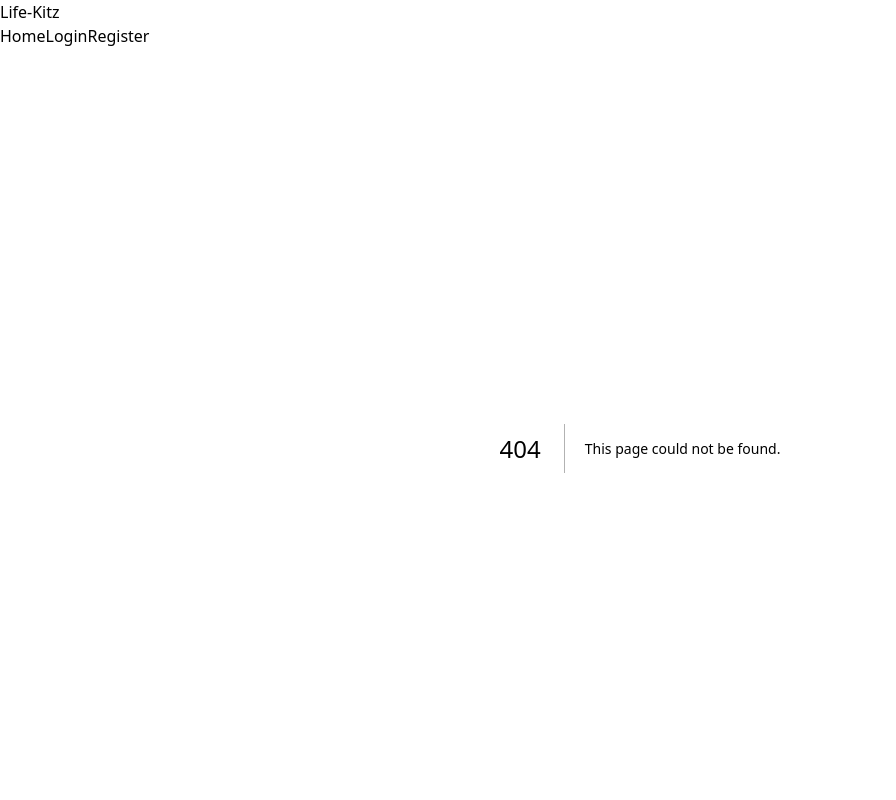
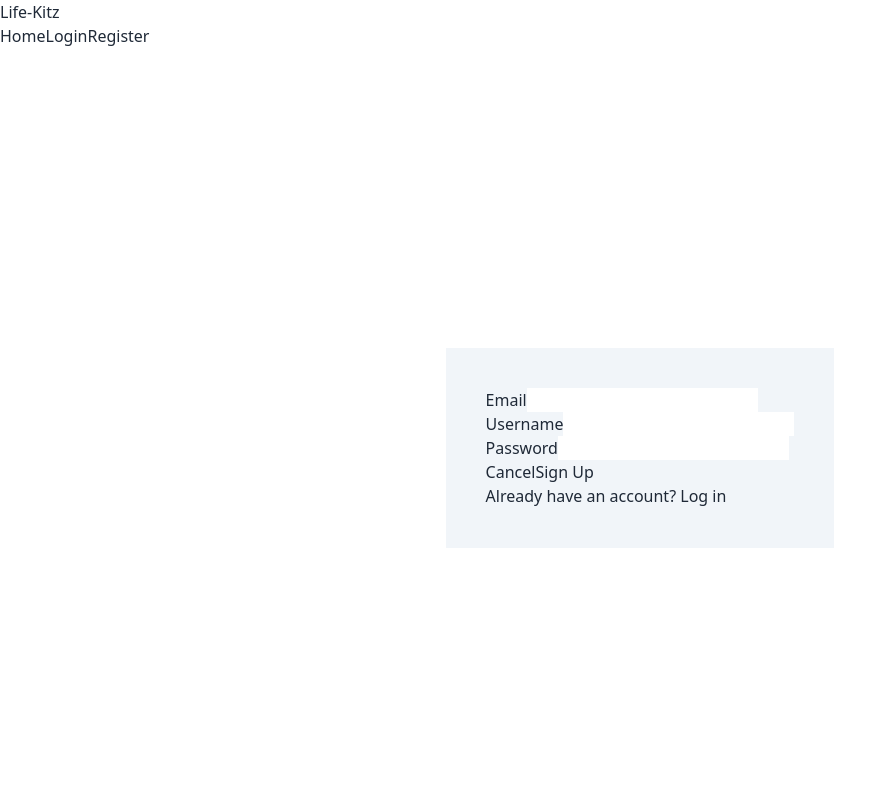
Before and after one commit to mdubelbeis/life-kitz, a Next.js app in the folder frontend/: page /signup in a window 1280 px wide. Before the commit this address had no page. Shown: the top 800 px of the page, without its empty margins (0-896 px from the left). Built offline with nearby package versions, Linux system fonts and the light colour scheme.

Commit message:
init SignUp/Login structure, no logic

```diff
--- /dev/null
+++ b/frontend/components/auth/Forms.tsx
@@ -0,0 +1,31 @@
+import Link from 'next/link';
+import { useRouter } from 'next/router';
+import { useState } from 'react';
+import LoginForm from '../ui/LoginForm';
+import SignUpForm from '../ui/SignUpForm';
+
+const Forms: React.FC = () => {
+  const [email, setEmail] = useState('');
+  const [password, setPassword] = useState('');
+  const [username, setUsername] = useState('');
+  const [accessToken, setAccessToken] = useState('');
+  const [refreshToken, setRefreshToken] = useState('');
+
+  // TODO: Add logic to show either login or signup form
+  const router = useRouter();
+
+  return (
+    <>
+      <div>{router.pathname === '/login' ? <LoginForm /> : <SignUpForm />}</div>
+      <div>
+        {router.pathname === '/login' ? (
+          <Link href="/signup">Want an account? Sign up</Link>
+        ) : (
+          <Link href="/login">Already have an account? Log in</Link>
+        )}
+      </div>
+    </>
+  );
+};
+
+export default Forms;
--- /dev/null
+++ b/frontend/components/ui/FormWrapper.tsx
@@ -0,0 +1,13 @@
+interface FormWrapperProps {
+  children: React.ReactNode;
+}
+
+const FormWrapper: React.FC<FormWrapperProps> = ({ children }) => {
+  return (
+    <section className="flex h-screen w-screen items-center justify-center bg-white">
+      <div className="h-6/12 bg-slate-100 p-10">{children}</div>
+    </section>
+  );
+};
+
+export default FormWrapper;
--- /dev/null
+++ b/frontend/components/ui/LoginForm.tsx
@@ -0,0 +1,22 @@
+import Link from 'next/link';
+
+const LoginForm: React.FC = () => {
+  return (
+    <form>
+      <div>
+        <label htmlFor="email">Email</label>
+        <input type="email" id="email" />
+      </div>
+      <div>
+        <label htmlFor="password">Password</label>
+        <input type="password" id="password" />
+      </div>
+      <div>
+        <Link href="/">Cancel</Link>
+        <button type="submit">Login</button>
+      </div>
+    </form>
+  );
+};
+
+export default LoginForm;
--- /dev/null
+++ b/frontend/components/ui/SignUpForm.tsx
@@ -0,0 +1,25 @@
+const SignUpForm: React.FC = () => {
+  return (
+    // Form with email, username, and password fields
+    <form>
+      <div>
+        <label htmlFor="email">Email</label>
+        <input type="email" id="email" />
+      </div>
+      <div>
+        <label htmlFor="username">Username</label>
+        <input type="text" id="username" />
+      </div>
+      <div>
+        <label htmlFor="password">Password</label>
+        <input type="password" id="password" />
+      </div>
+      <div>
+        <button type="button">Cancel</button>
+        <button type="submit">Sign Up</button>
+      </div>
+    </form>
+  );
+};
+
+export default SignUpForm;
--- /dev/null
+++ b/frontend/pages/login/index.tsx
@@ -0,0 +1,12 @@
+import Forms from '@/components/auth/Forms';
+import FormWrapper from '@/components/ui/FormWrapper';
+
+const Login: React.FC = () => {
+  return (
+    <FormWrapper>
+      <Forms />
+    </FormWrapper>
+  );
+};
+
+export default Login;
--- /dev/null
+++ b/frontend/pages/signup/index.tsx
@@ -0,0 +1,12 @@
+import Forms from '@/components/auth/Forms';
+import FormWrapper from '@/components/ui/FormWrapper';
+
+const SignUp: React.FC = () => {
+  return (
+    <FormWrapper>
+      <Forms />
+    </FormWrapper>
+  );
+};
+
+export default SignUp;
```
